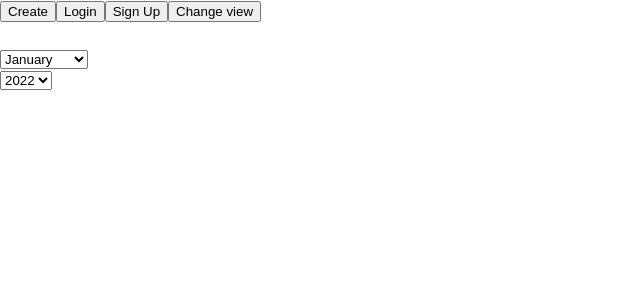
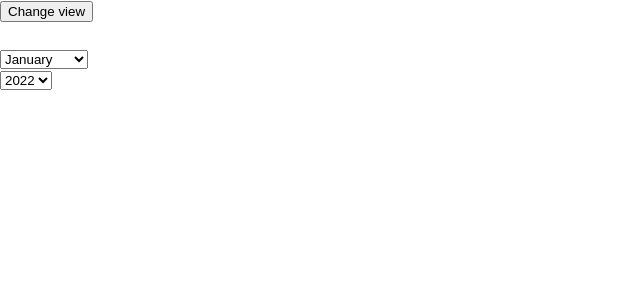
Before and after one commit to jmcc999/DigitalTAFrontEnd, a React (Create React App) app in the folder app/: page / in a window 1280 px wide. Shown: the top 300 px of the page, without its empty margins (0-640 px from the left). Built offline with nearby package versions, Linux system fonts and the light colour scheme.

Commit message:
modified callbacks

```diff
--- a/app/src/components/MonthDropdown.js
+++ b/app/src/components/MonthDropdown.js
@@ -1,9 +1,9 @@
-import React from "react";
+import React, { useEffect } from "react";
 import { useState } from "react";
 
 function MonthDropdown(props) {
 
-
+    //Saves all of the months
     const [months, setMonths] = useState ({ monthMaster : {
         Jan: {
             name: 'January',
@@ -83,12 +83,11 @@ function MonthDropdown(props) {
     //Function for onChange
     const handleChange = (event) => {
 
-console.log(months)
         if (props.leapYear === 't') {
                 setMonths({ ...months, monthMaster: {
                     Jan: {
                         name: 'January',
-            startDay: '4', //How to set this as this.props.startDay?
+                        startDay: props.startDay,
                         length: 31,
                     },
 
@@ -163,7 +162,7 @@ if (props.leapYear === 't') {
                 setMonths({ ...months, monthMaster: {
                     Jan: {
                         name: 'January',
-            startDay: '4', //How to set this as this.props.startDay?
+                        startDay: props.startDay,
                         length: 31,
                     },
 
@@ -241,6 +240,8 @@ if (props.leapYear === 't') {
         console.log(event.target.value)
     }
 
+
+
     return (
         <div>
         <select onChange={(event) => handleChange(event)} name='monthDropdown'>
--- a/app/src/index.js
+++ b/app/src/index.js
@@ -6,27 +6,12 @@ import reportWebVitals from './components/reportWebVitals';
 
 const root = ReactDOM.createRoot(document.getElementById('root'));
 
-const linkToCreate = () => {
-  // window.open('route')
-}
-
-const linkToLogin= () => {
-  // window.open('route')
-}
-
-const linkToSignUp= () => {
-  // window.open('route')
-}
-
 const linkToView= () => {
   // window.open('route')
 }
 
 root.render(
   <React.StrictMode>
-    <button id="createButton" onClick={linkToCreate()}>Create</button>
-    <button id="loginButton" onClick={linkToLogin()}>Login</button>
-    <button id="signUpButton" onClick={linkToSignUp()}>Sign Up</button>
     <button id="viewButton" onClick={linkToView()}>Change view</button>
     <App />
   </React.StrictMode>
```
Also changed, not shown: app/src/components/MonthParent.js (+5 -2 lines), app/src/components/YearDropdown.js (+0 -40 lines). Lines whose indentation alone changed are shown as unchanged.
